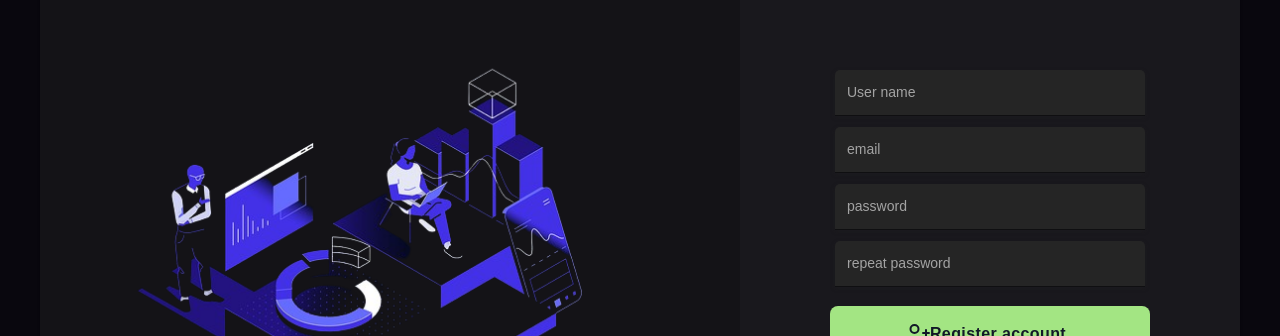
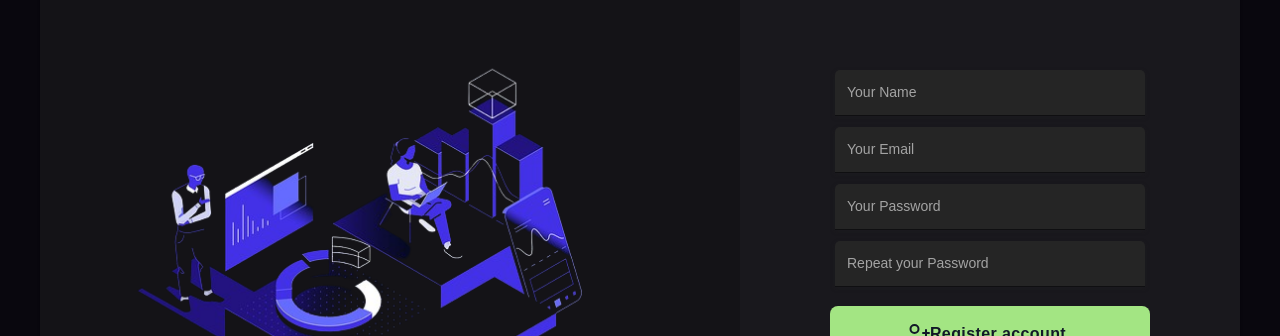
Before and after one commit to MarcoChavezB/WebAsistant, an Angular app: page /register in a window 1280 px wide. Shown: the part 146-482 px from the top of the page. Built offline with nearby package versions, Linux system fonts and the light colour scheme.

Commit message:
cambios en placeholders del formulario de registro

```diff
--- a/src/app/Views/auth/register/register.component.html
+++ b/src/app/Views/auth/register/register.component.html
@@ -15,25 +15,25 @@
                             <input
                             [(ngModel)]="name"
                             name="name"
-                            placeholder="User name" type="text" class="textInput">
+                            placeholder="Your Name" type="text" class="textInput">
                         </div>
                         <div class="textInputWrapper">
                             <input
                             [(ngModel)]="email"
                             name="email"
-                            placeholder="email" type="text" class="textInput">
+                            placeholder="Your Email" type="text" class="textInput">
                         </div>
                         <div class="textInputWrapper">
                             <input
                             [(ngModel)]="password"
                             name="password"
-                            placeholder="password" type="text" class="textInput">
+                            placeholder="Your Password" type="text" class="textInput">
                         </div>
                         <div class="textInputWrapper">
                             <input
                             [(ngModel)]="confirmPassword"
                             name="confirmPassword"
-                            placeholder="repeat password" type="text" class="textInput">
+                            placeholder="Repeat your Password" type="text" class="textInput">
                         </div>
                         <button
                             class="mt-5 tracking-wide font-semibold text-white-500 w-full py-4 rounded-lg hover:bg-green-700 transition-all duration-300 ease-in-out flex items-center justify-center focus:shadow-outline focus:outline-none" style="background-color: #a3e583;">
```
Also changed, not shown: 1 other file (tests, documents, lock files or other folders).
